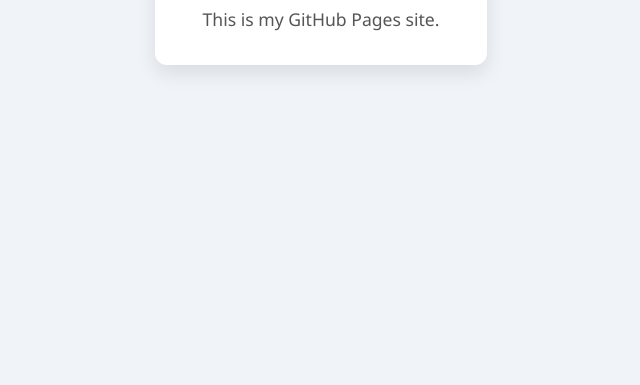
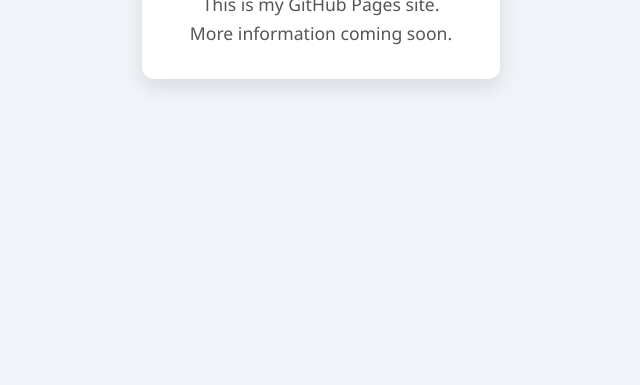
Before and after one commit to cubecodefowad/cubecodefowad.github.io, a plain HTML site: page index.html in a window 1280 px wide. Shown: the part 415-800 px from the top of the page, without its empty margins (319-959 px from the left). Drawn offline with Linux system fonts and the light colour scheme.

Commit message:
Update index.html

```diff
--- a/index.html
+++ b/index.html
@@ -3,13 +3,14 @@
 <head>
   <meta charset="UTF-8" />
   <meta name="viewport" content="width=device-width, initial-scale=1.0" />
-  <title>Welcome!</title>
+  <title>CubeCodeF0wad</title>
   <link rel="stylesheet" href="style.css" />
 </head>
 <body>
   <div class="container">
     <h1>Hello, world!</h1>
     <p>This is my GitHub Pages site.</p>
+    <p>More information coming soon.</p>
   </div>
 </body>
 </html>
```
